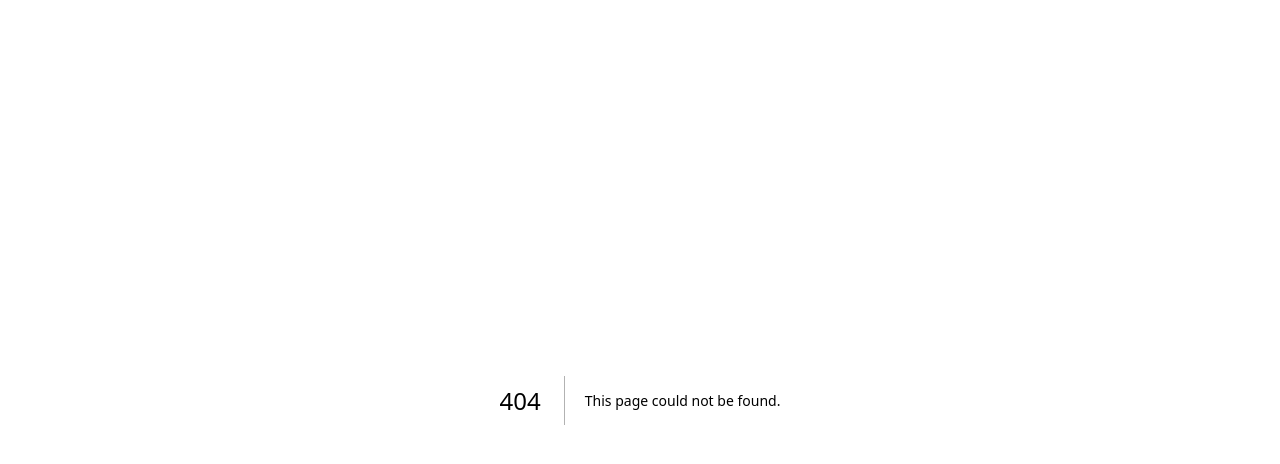
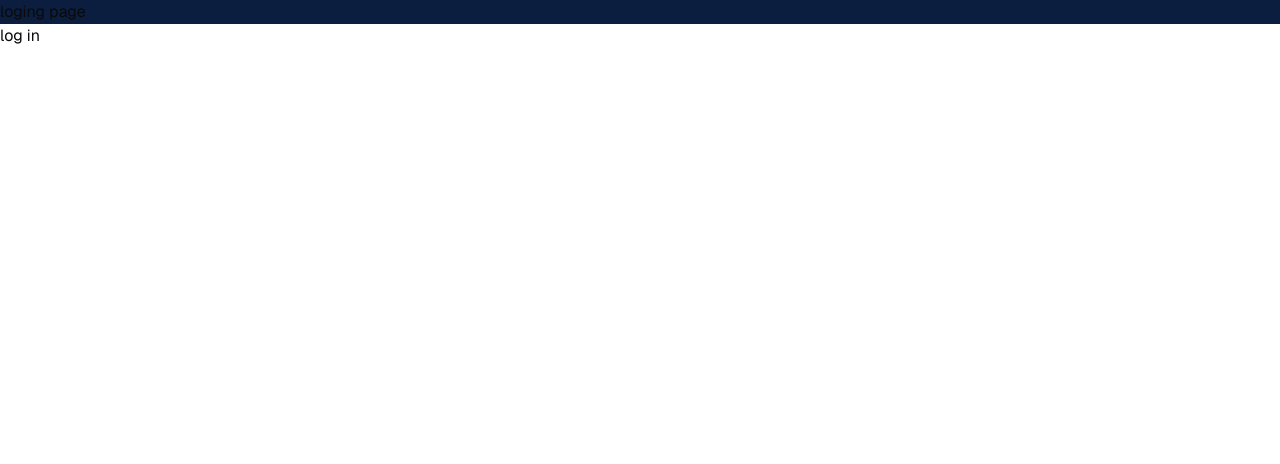
Before and after one commit to mueezejaz/ground-booking, a Next.js app: page /login in a window 1280 px wide. Before the commit this address had no page. Shown: the top 464 px of the page. Built offline with nearby package versions, Linux system fonts and the light colour scheme.

Commit message:
add user authentication

```diff
--- /dev/null
+++ b/app/api/auth/[...nextauth]/route.js
@@ -0,0 +1,2 @@
+import { handlers } from "@/app/auth" // Referring to the auth.ts we just created
+export const { GET, POST } = handlers
--- /dev/null
+++ b/app/auth.js
@@ -0,0 +1,5 @@
+import NextAuth from "next-auth"
+import Google from "next-auth/providers/google"
+export const { handlers, signIn, signOut, auth } = NextAuth({
+  providers: [Google],
+})
--- a/app/globals.css
+++ b/app/globals.css
@@ -126,7 +126,12 @@
   --sidebar-border: oklch(1 0 0 / 10%);
   --sidebar-ring: oklch(0.556 0 0);
 }
-
+@theme{
+    --color-primary: #102040;
+    --color-secondary: #e8b23c;
+    --color-accent: #ff3b3b;
+    --color-dark: #0a0a0a;
+}
 @layer base {
   * {
     @apply border-border outline-ring/50;
--- a/app/layout.js
+++ b/app/layout.js
@@ -1,4 +1,5 @@
 import { Geist, Geist_Mono } from "next/font/google";
+import { SessionProvider } from "next-auth/react"
 import "./globals.css";
 
 const geistSans = Geist({
@@ -22,7 +23,9 @@ export default function RootLayout({ children }) {
       <body
         className={`${geistSans.variable} ${geistMono.variable} antialiased`}
       >
-        {children}
+        <SessionProvider>
+          {children}
+        </SessionProvider>
       </body>
     </html>
   );
--- /dev/null
+++ b/app/login/page.js
@@ -0,0 +1,12 @@
+"use client"
+import { signIn } from "next-auth/react"
+export default function Login() {
+    return (
+        <>
+            <h1 className="bg-primary">loging page</h1>
+            <button onClick={() => {
+                signIn('google');
+            }}>log in</button>
+        </>
+    )
+}
--- /dev/null
+++ b/app/section/page.js
@@ -0,0 +1,14 @@
+"use client"
+import { useSession } from "next-auth/react"
+
+export default function User2() {
+    const { data: session } = useSession()
+    console.log(session);
+    return (
+        <>
+            <h1>
+                userpage
+            </h1>
+        </>
+    )
+}
--- a/package.json
+++ b/package.json
@@ -16,6 +16,7 @@
     "lucide-react": "^0.539.0",
     "mongoose": "^8.17.1",
     "next": "15.4.6",
+    "next-auth": "^5.0.0-beta.29",
     "react": "19.1.0",
     "react-dom": "19.1.0",
     "tailwind-merge": "^3.3.1"
```
Also changed, not shown: 1 other file (tests, documents, lock files or other folders).
